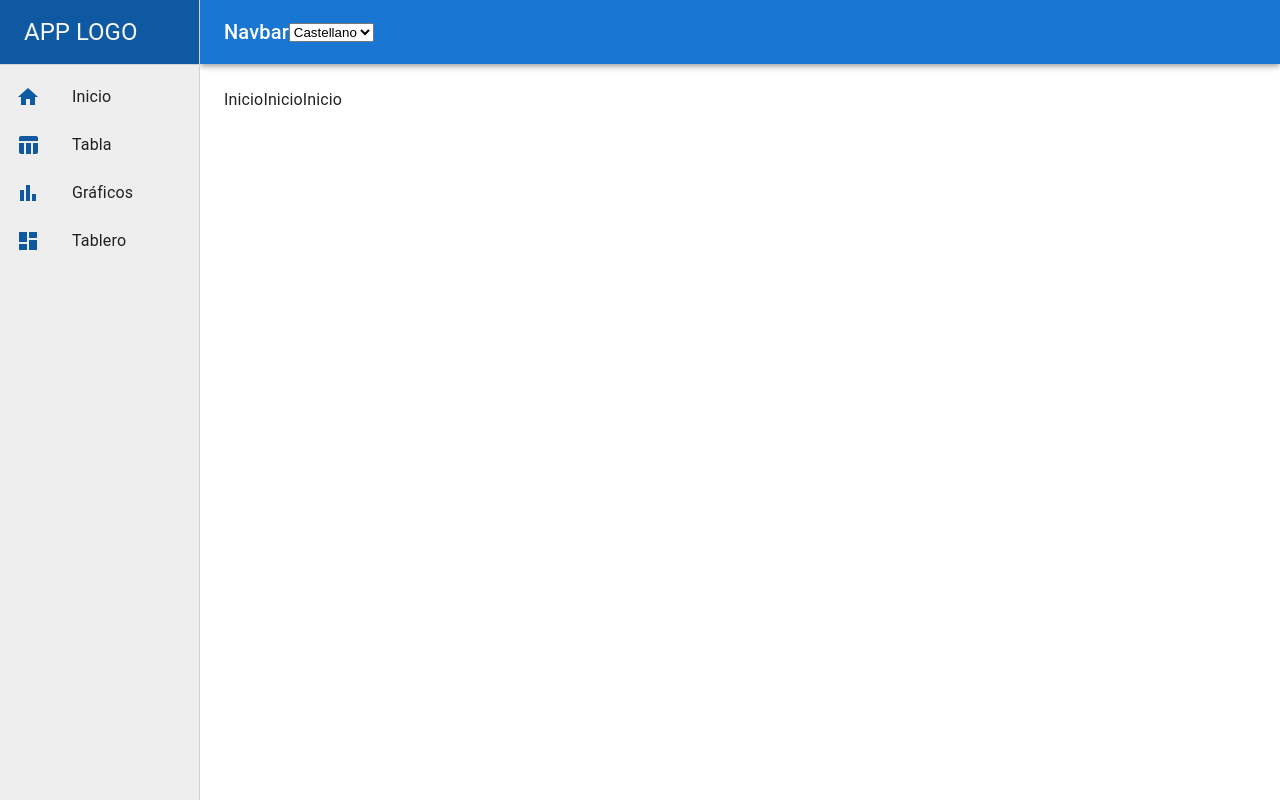
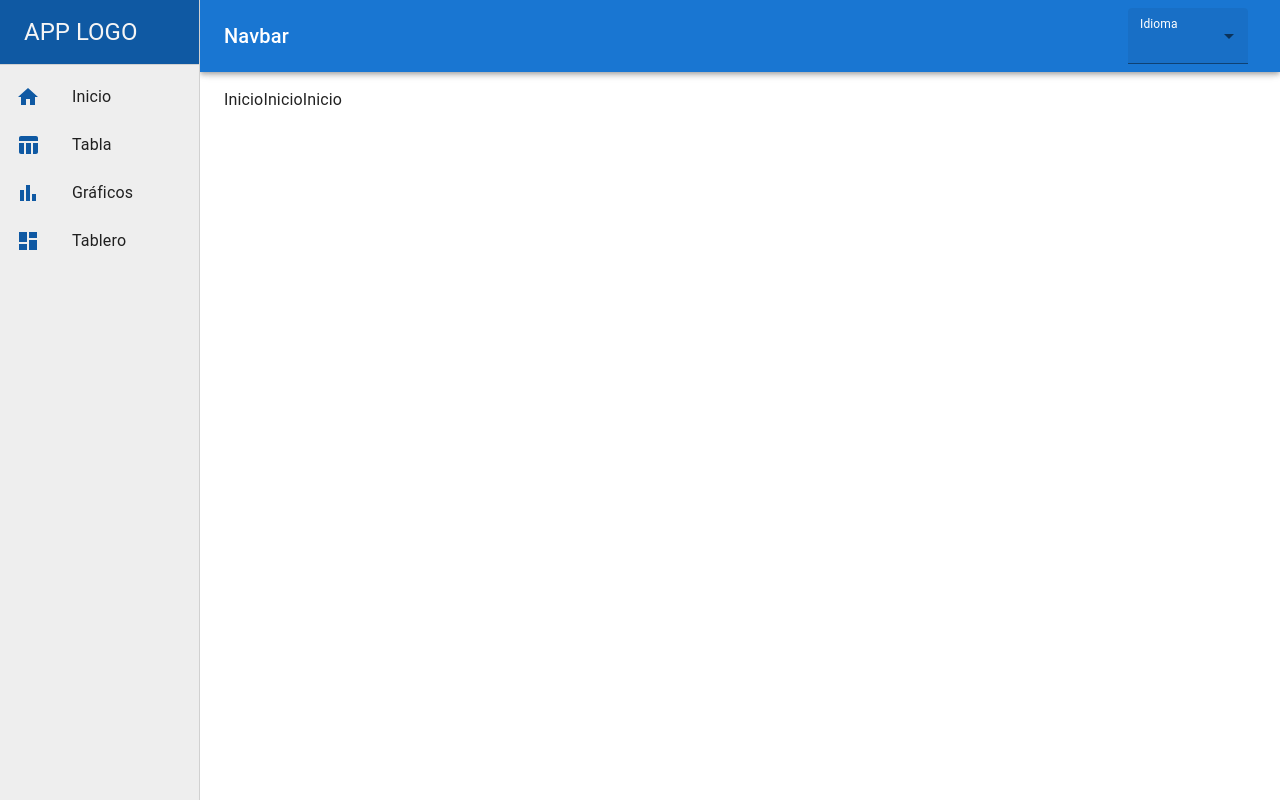
Before and after one commit to adrianamoni/matdemo, a React (Vite) app: page / in a window 1280 px wide. Built offline with nearby package versions, Linux system fonts and the light colour scheme.

Commit message:
added language selector (buggy version)

```diff
--- a/src/languages/LanguageSelector.jsx
+++ b/src/languages/LanguageSelector.jsx
@@ -1,14 +1,16 @@
-import React, { useContext } from "react";
+import React, { useState, useContext } from "react";
 
 import { languageContext } from "../context/ContextProvider";
 import { languageOptions } from ".";
-
+import { FormControl, InputLabel, Select, MenuItem } from "@mui/material";
+import Text from "./Text";
 // import { languageOptions } from "../languages";
 
 export default function LanguageSelector() {
   const language = useContext(languageContext);
 
   const handleLanguageChange = (event) => {
+    console.log("event.target.value", event.target.value);
     const selectedLanguage = languageOptions.find(
       (item) => item.id === event.target.value
     );
@@ -17,12 +19,24 @@ export default function LanguageSelector() {
   };
 
   return (
-    <select onChange={handleLanguageChange} value={language.language.id}>
-      {languageOptions.map((item) => (
-        <option key={item.id} value={item.id}>
-          {item.text}
-        </option>
-      ))}
-    </select>
+    <FormControl variant="filled" sx={{ m: 1, minWidth: 120 }}>
+      <InputLabel sx={{ color: "#fff" }} id="demo-simple-select-standard-label">
+        <Text tid={"language"} />
+      </InputLabel>
+      <Select
+        labelId="demo-simple-select-standard-label"
+        id="demo-simple-select-standard"
+        value={language.language.text}
+        onChange={handleLanguageChange}
+        label="Age"
+        sx={{ color: "#fff" }}
+      >
+        {languageOptions.map((item) => (
+          <MenuItem key={item.id} value={item.id}>
+            {item.text}
+          </MenuItem>
+        ))}
+      </Select>
+    </FormControl>
   );
 }
--- a/src/languages/en.js
+++ b/src/languages/en.js
@@ -2,6 +2,7 @@ const en = {
   charts: "Charts",
   dashboard: "Dashboard",
   home: "Home",
+  language: "Language",
   table: "Table",
 };
 
--- a/src/languages/es.js
+++ b/src/languages/es.js
@@ -2,6 +2,7 @@ const es = {
   charts: "Gráficos",
   dashboard: "Tablero",
   home: "Inicio",
+  language: "Idioma",
   table: "Tabla",
 };
 
--- a/src/layout/Navbar.jsx
+++ b/src/layout/Navbar.jsx
@@ -22,7 +22,7 @@ const Navbar = ({ drawerWidth, handleDrawerToggle }) => {
         >
           <MenuIcon />
         </IconButton>
-        <Typography variant="h6" noWrap component="div">
+        <Typography variant="h6" noWrap component="div" sx={{ flex: 1 }}>
           Navbar
         </Typography>
         <LanguageSelector />
```
